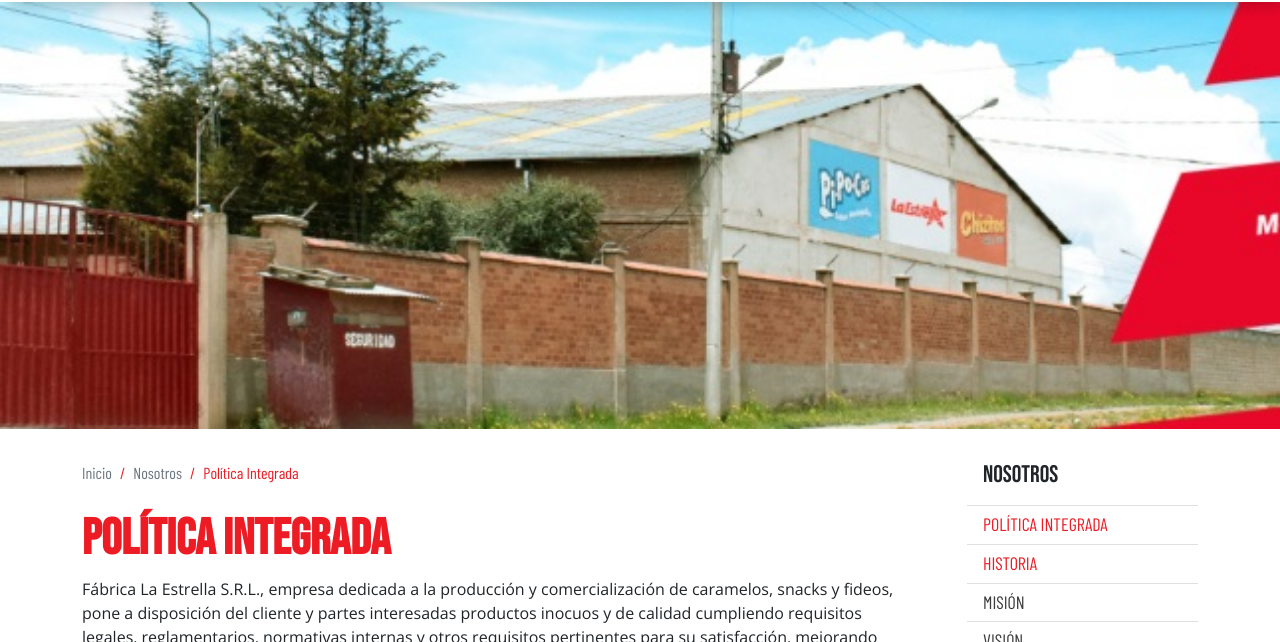
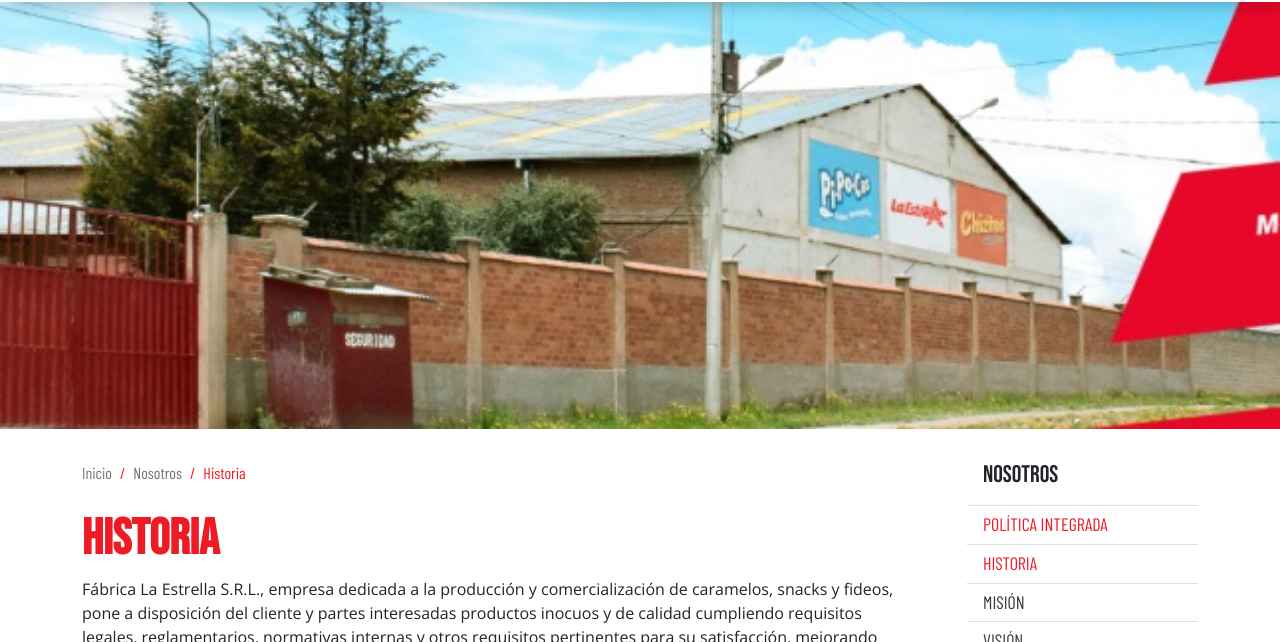
Before and after one commit to alfaroquispe/fable.github.io, a plain HTML site: page historia.html in a window 1280 px wide. Shown: the part 158-800 px from the top of the page. Drawn offline with nearby package versions, Linux system fonts and the light colour scheme; a web font is replaced by a local one.

Commit message:
2 commit

```diff
--- a/historia.html
+++ b/historia.html
@@ -210,13 +210,13 @@
               <ol class="breadcrumb">
                 <li class="breadcrumb-item"><a href="#">Inicio</a></li>
                 <li class="breadcrumb-item"><a href="#">Nosotros</a></li>
-                <li class="breadcrumb-item active" aria-current="page">Política Integrada</li>
+                <li class="breadcrumb-item active" aria-current="page">Historia</li>
               </ol>
             </nav>
           </div>
 
           <div class="">
-            <h2>Política Integrada</h2>
+            <h2>Historia</h2>
             <p class="choose__us__text__p ">Fábrica La Estrella S.R.L., empresa dedicada a la producción y comercialización de caramelos, snacks y fideos, pone a disposición del cliente y partes interesadas productos inocuos y de calidad cumpliendo requisitos legales, reglamentarios, normativas internas y otros requisitos pertinentes para su satisfacción, mejorando continuamente con una comunicación interna y externa oportuna y eficaz. Para el logro de los objetivos la organización gestiona de manera eficiente los recursos necesarios y cuenta con personal competente y comprometido.</p>
           </div>
         </div>
```
